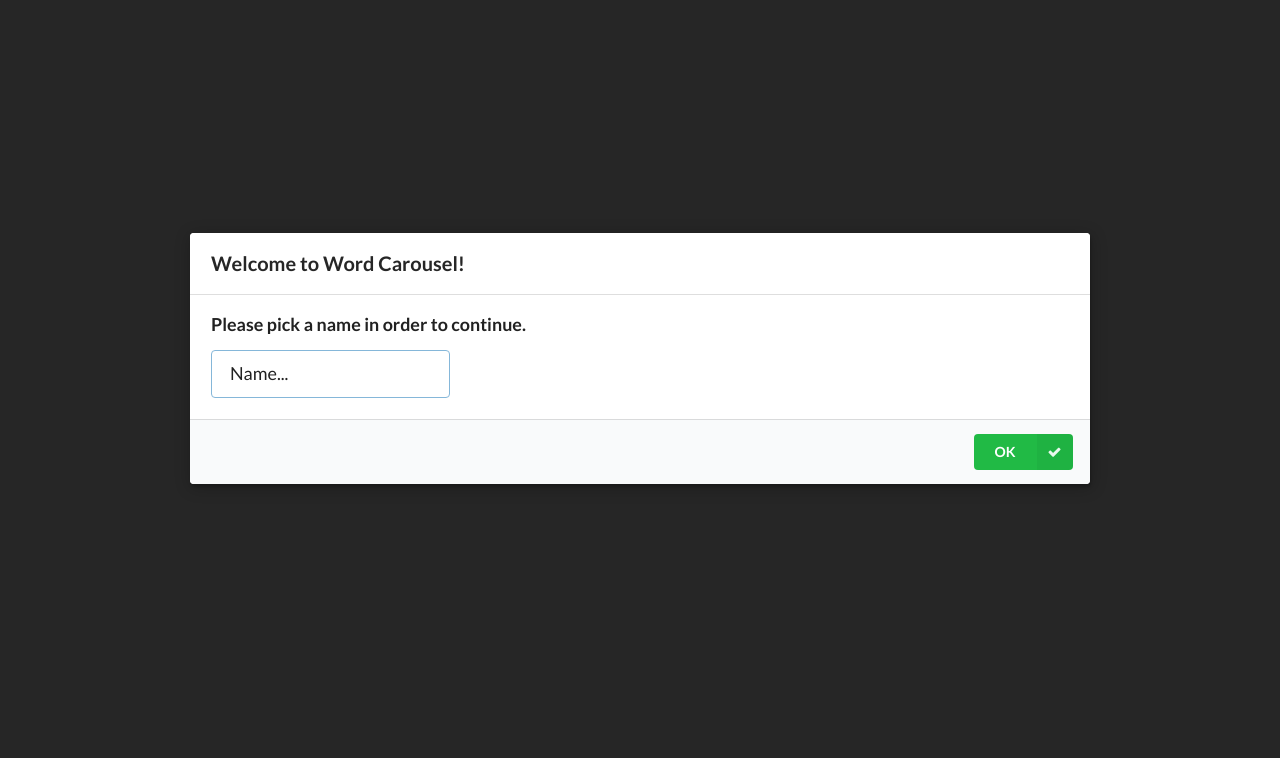
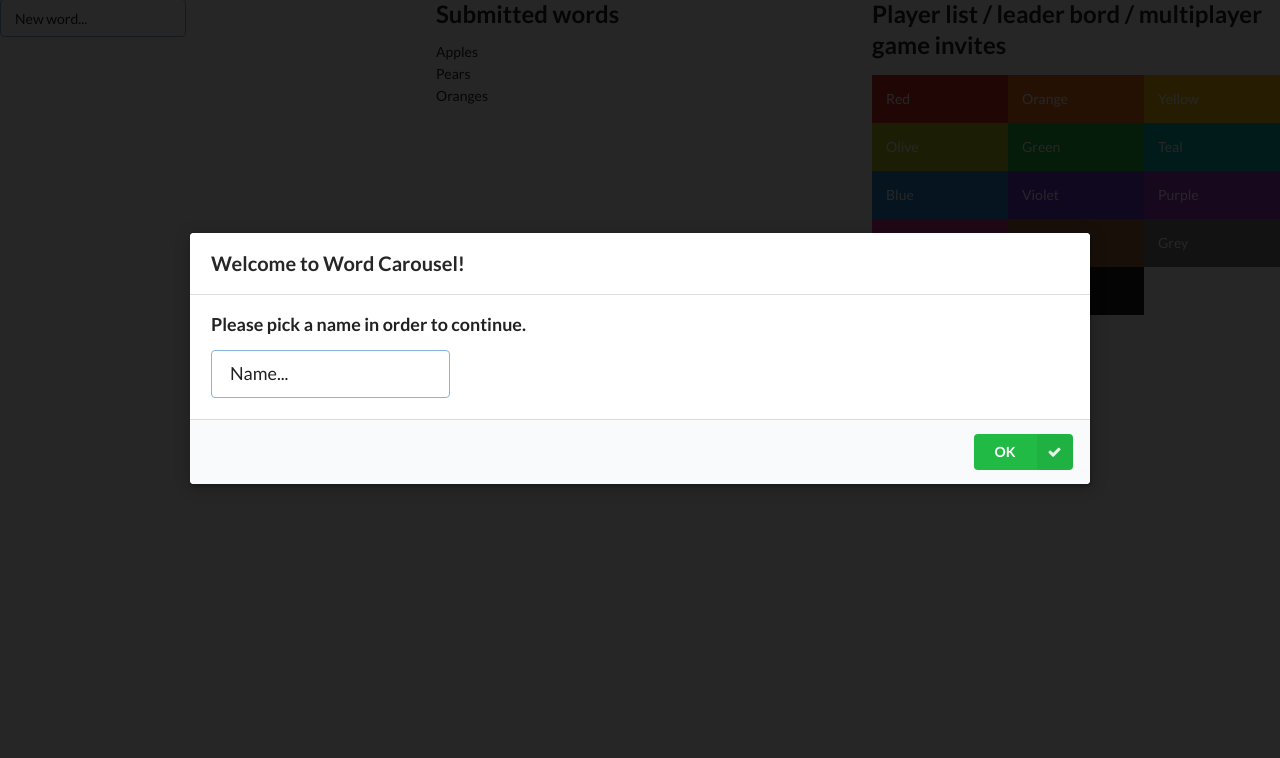
Before and after one commit to mihai-varga/MPS2015-proiect-1, a website: page index.html in a window 1280 px wide. Shown: the part 42-800 px from the top of the page. Drawn offline with nearby package versions, Linux system fonts and the light colour scheme; files that its build step writes are made by us from their sources.

Commit message:
basic game interface (a table with 3 columns)

```diff
--- a/index.html
+++ b/index.html
@@ -9,13 +9,17 @@
     <script type="text/javascript" src="./client/semantic-ui/components/api.min.js"></script>
     <script type="text/javascript" src="./client/semantic-ui/components/colorize.min.js"></script>
     <script type="text/javascript" src="./client/semantic-ui/components/modal.min.js"></script>
+    <script type="text/javascript" src="./client/semantic-ui/components/site.min.js"></script>
 
     <link rel="stylesheet" href="./client/semantic-ui/semantic.min.css"/>
     <link rel="stylesheet" href="./client/semantic-ui/components/button.min.css"/>
     <link rel="stylesheet" href="./client/semantic-ui/components/container.min.css"/>
+    <link rel="stylesheet" href="./client/semantic-ui/components/divider.min.css"/>
+    <link rel="stylesheet" href="./client/semantic-ui/components/grid.min.css"/>
     <link rel="stylesheet" href="./client/semantic-ui/components/header.min.css"/>
     <link rel="stylesheet" href="./client/semantic-ui/components/input.min.css"/>
     <link rel="stylesheet" href="./client/semantic-ui/components/modal.min.css"/>
+    <link rel="stylesheet" href="./client/semantic-ui/components/site.min.css"/>
 </head>
 <body>
 <!-- Login dialog -->
@@ -38,5 +42,42 @@
     </div>
   </div>
 </div>
+
+
+<!-- Game interface -->
+<h2 class="ui center aligned header">Basic Responsive</h2>
+<div class="ui three column stackable grid">
+  <div class="column">
+      <div class="ui input focus">
+        <input type="text" placeholder="New word...">
+      </div>
+  </div>
+  <div class="column">
+    <h2>Submitted words</h2>
+    <div class="ui list">
+      <div class="item">Apples</div>
+      <div class="item">Pears</div>
+      <div class="item">Oranges</div>
+    </div>
+  </div>
+  <div class="column">
+    <h2>Player list / leader bord / multiplayer game invites</h2>
+    <div class="ui three column stackable padded middle aligned centered color grid">
+      <div class="red column">Red</div>
+      <div class="orange column">Orange</div>
+      <div class="yellow column">Yellow</div>
+      <div class="olive column">Olive</div>
+      <div class="green column">Green</div>
+      <div class="teal column">Teal</div>
+      <div class="blue column">Blue</div>
+      <div class="violet column">Violet</div>
+      <div class="purple column">Purple</div>
+      <div class="pink column">Pink</div>
+      <div class="brown column">Brown</div>
+      <div class="grey column">Grey</div>
+      <div class="black column">Black</div>
+    </div>
+  </div>
+</div>
 </body>
 </html>
```
